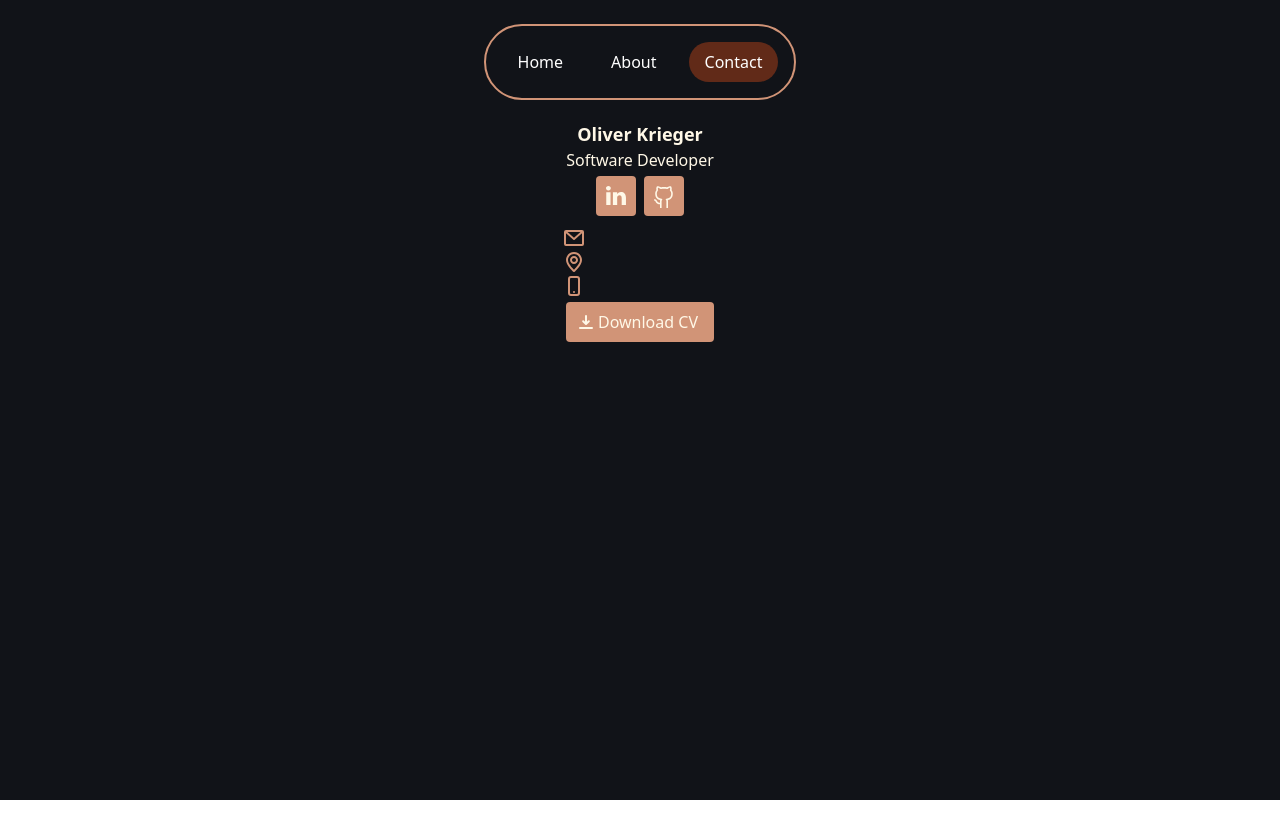
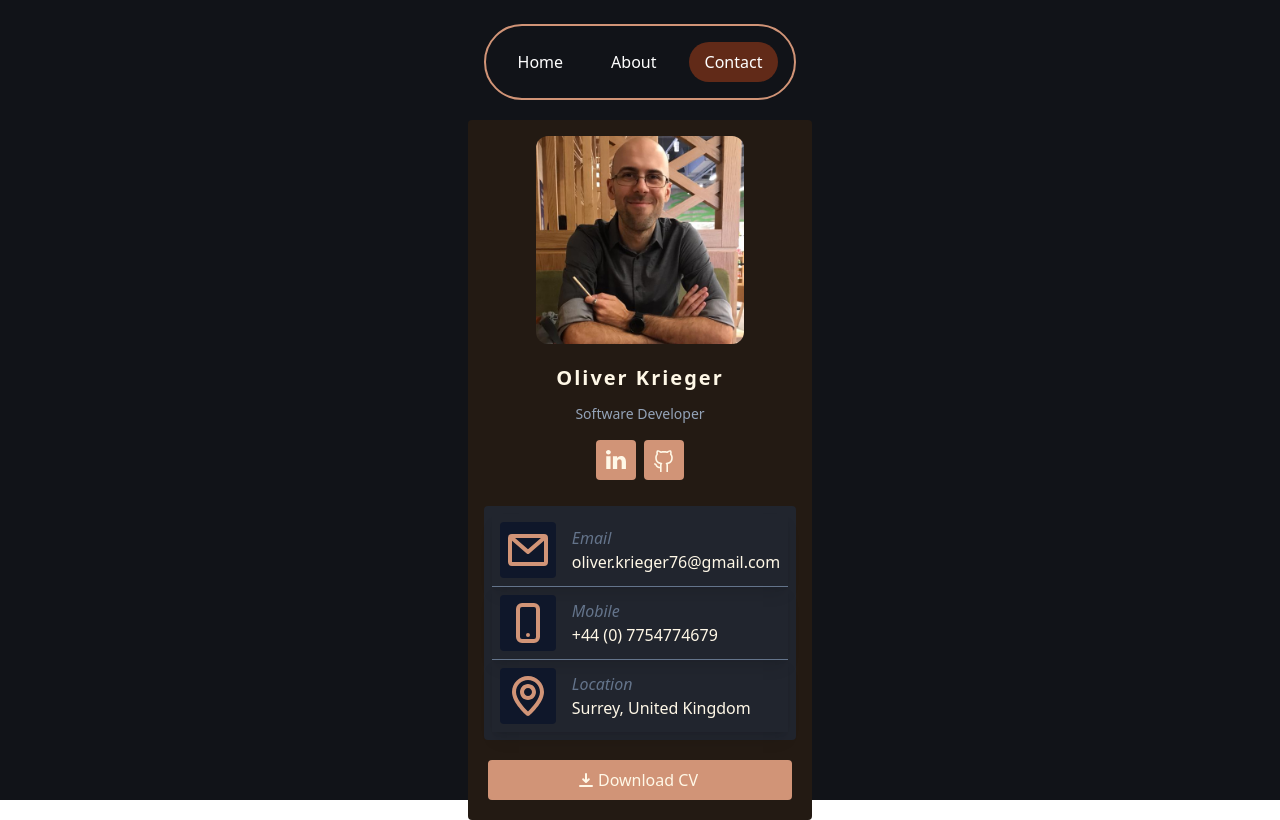
Before and after one commit to OliverKrieger/portfolio-website, a React (Vite) app: page / in a window 1280 px wide. Both pictures are taken after a click on the button "Contact". Built offline with nearby package versions, Linux system fonts and the light colour scheme.

Commit message:
style contact page

```diff
--- /dev/null
+++ b/src/components/IconCard.tsx
@@ -0,0 +1,23 @@
+import React from 'react';
+
+interface IconCardProp {
+    Icon: React.FunctionComponent<React.SVGProps<SVGSVGElement>>;
+    header: string;
+    message: string;
+}
+
+const IconCard: React.FC<IconCardProp> = ({ Icon, header = '', message = '' }) => {
+    return (
+        <div className="p-2 max-w-sm mx-auto shadow-lg flex items-center space-x-4 border-slate-500">
+            <div className="shrink-0 bg-slate-900 p-1 rounded">
+                <Icon className="w-12 h-12 text-bisque-500" />
+            </div>
+            <div className='text-left'>
+                <div className="text-m font-medium text-slate-500 italic">{header}</div>
+                <p className="text-l text-bisque-100">{message}</p>
+            </div>
+        </div>
+    );
+};
+
+export default IconCard;
--- a/src/pages/Contact.tsx
+++ b/src/pages/Contact.tsx
@@ -1,26 +1,32 @@
-import LinkedInIcon from '../assets/icons/i_linkin.svg?react'
-import EmailIcon from '../assets/icons/i_email.svg?react'
-import GithubIcon from '../assets/icons/i_github.svg?react'
-import LocationIcon from '../assets/icons/i_location.svg?react'
-import PhoneIcon from '../assets/icons/i_phone.svg?react'
-import DownloadIcon from '../assets/icons/i_download.svg?react'
+import LinkedInIcon from '../assets/icons/i_linkin.svg?react';
+import EmailIcon from '../assets/icons/i_email.svg?react';
+import GithubIcon from '../assets/icons/i_github.svg?react';
+import LocationIcon from '../assets/icons/i_location.svg?react';
+import PhoneIcon from '../assets/icons/i_phone.svg?react';
+import DownloadIcon from '../assets/icons/i_download.svg?react';
 
-import LinkIconButton from '../components/LinkIconButton'
+import AvatarImg from '../assets/Avatar.jpg';
+
+import LinkIconButton from '../components/LinkIconButton';
+import IconCard from '../components/IconCard';
 
 const Contact = () => {
     return (
         <div className="flex justify-center animate-slideInLeft">
-            <div className="flex flex-col text-center ...">
-                <h2 className="text-lg font-bold">Oliver Krieger</h2>
-                <h3>Software Developer</h3>
+            <div className="flex flex-col text-center ... bg-bisque-825 p-4 rounded">
+                <div className='w-52 h-52 rounded-xl overflow-hidden mx-auto mb-5'>
+                    <img src={AvatarImg} />
+                </div>
+                <h2 className="text-xl ... font-bold ... tracking-[.1em] ...">Oliver Krieger</h2>
+                <h3 className='text-sm text-slate-400 my-3'>Software Developer</h3>
                 <div className="links-container">
                     <LinkIconButton Icon={LinkedInIcon} url="https://www.linkedin.com/in/oliver-krieger-080434a5/" linkClassName="bg-bisque-500 ... p-2 ... m-1 ... rounded ... hover:bg-bisque-700 ... transition duration-150 ease-in-out ..." className="text-bisque-100" target="_blank" rel="noopener noreferrer" />
                     <LinkIconButton Icon={GithubIcon} url="https://github.com/OliverKrieger" linkClassName="bg-bisque-500 ... p-2 ... m-1 ... rounded ... hover:bg-bisque-700 ... transition duration-150 ease-in-out ..." className="text-bisque-100" target="_blank" rel="noopener noreferrer" />
                 </div>
-                <div className="info-container">
-                    <EmailIcon className="w-6 h-6 text-bisque-500" />
-                    <LocationIcon className="w-6 h-6 text-bisque-500" />
-                    <PhoneIcon className="w-6 h-6 text-bisque-500" />
+                <div className="info-container bg-bisque-850 ... rounded ... p-2 ... my-4 ... divide-y">
+                    <IconCard Icon={EmailIcon} header='Email' message='oliver.krieger76@gmail.com' />
+                    <IconCard Icon={PhoneIcon} header='Mobile' message='+44 (0) 7754774679' />
+                    <IconCard Icon={LocationIcon} header='Location' message='Surrey, United Kingdom' />
                 </div>
                 <button className='bg-bisque-500 ... p-2 ... m-1 ... rounded ... hover:bg-bisque-700 ... transition duration-150 ease-in-out ...'>
                     <div className='flex justify-center'>
--- a/tailwind.config.js
+++ b/tailwind.config.js
@@ -26,6 +26,8 @@ export default {
           600: '#bf8163',
           700: '#612a18',
           800: '#593010',
+          825: '#231a13',
+          850: '#21252e',
           900: '#111318',
           950: '#050608',
         },
```
Also changed, not shown: src/assets/Avatar.jpg (added).
